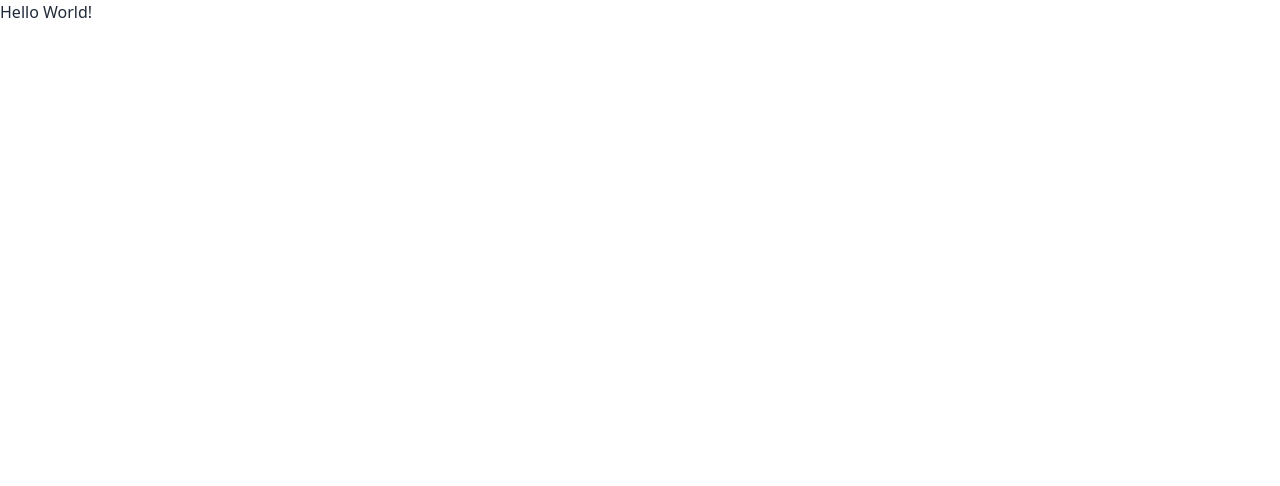
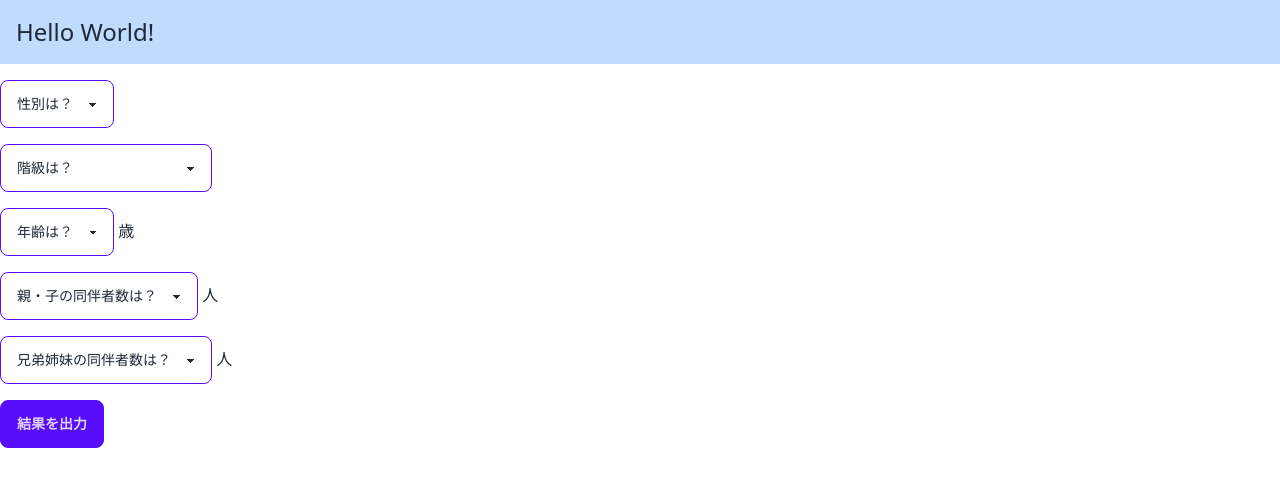
Before and after one commit to t-hirata74/vue-fastapi-front, a Vue app in the folder app/node/tutorial/: page / in a window 1280 px wide. Shown: the top 486 px of the page. Built offline with nearby package versions, Linux system fonts and the light colour scheme.

Commit message:
デザインの修正

```diff
--- a/app/node/tutorial/src/App.vue
+++ b/app/node/tutorial/src/App.vue
@@ -2,5 +2,44 @@
 </script>
 
 <template>
- <p>Hello World!</p>
+<div>
+  <p class="bg-blue-200 text-2xl p-4">Hello World!</p>
+  <div class="container mx-auto mt-4">
+    <select class="select select-primary mb-4">
+    <option disabled selected>性別は？</option>
+    <option>男性</option>
+    <option>女性</option>
+    </select>
+    <br>
+    <select class="select select-primary mb-4">
+      <option disabled selected>階級は？</option>
+      <option>上層クラス（お金持ち）</option>
+      <option>中級クラス（一般階級）</option>
+      <option>下層クラス（労働階級）</option>
+    </select>
+    <br>
+    <select class="select select-primary mb-4">
+      <option disabled selected>年齢は？</option>
+      <option v-for="i in [...Array(121).keys()]" :key="i.id">
+        {{ i }}
+        </option>
+    </select> 歳
+    <br>
+    <select class="select select-primary mb-4">
+      <option disabled selected>親・子の同伴者数は？</option>
+      <option v-for="i in [...Array(11).keys()]" :key="i.id">
+        {{ i }}
+      </option>
+    </select> 人
+    <br>
+    <select class="select select-primary mb-4">
+      <option disabled selected>兄弟姉妹の同伴者数は？</option>
+      <option v-for="i in [...Array(11).keys()]" :key="i.id">
+        {{ i }}
+      </option>
+    </select> 人
+    <br>
+    <button class="btn btn-primary">結果を出力</button>
+  </div>
+</div>
 </template>
```
